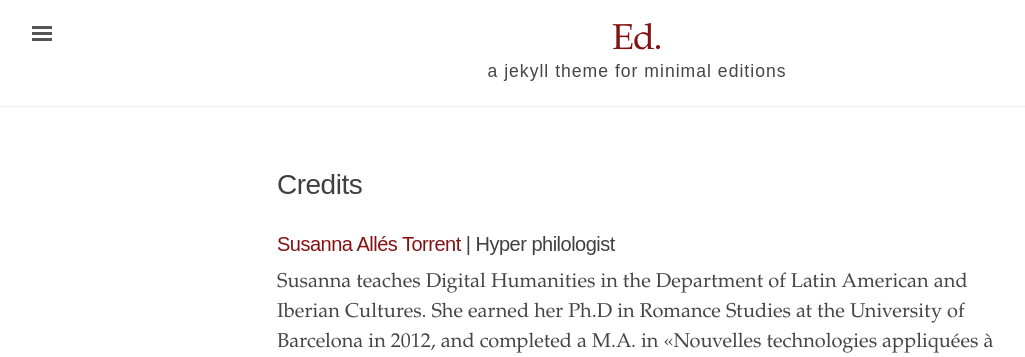
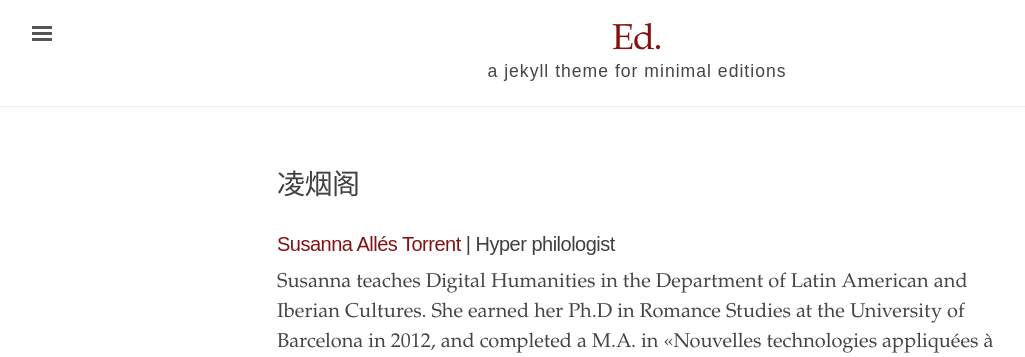
Before and after one commit to FUCengers/FUCengers.github.io, a Jekyll site: the page built from credits.md, in a window 1280 px wide. Shown: the top 357 px of the page, without its empty margins (3-1028 px from the left). Built offline with Jekyll 4.4.1, drawn with Linux system fonts in a browser that asks for light colours.

Commit message:
Update credits.md

```diff
--- a/credits.md
+++ b/credits.md
@@ -1,6 +1,6 @@
 ---
 layout: page
-title: Credits
+title: 凌烟阁
 ---
 
 ### [Susanna Allés Torrent](http://susannalles.github.io/) | Hyper philologist
```
